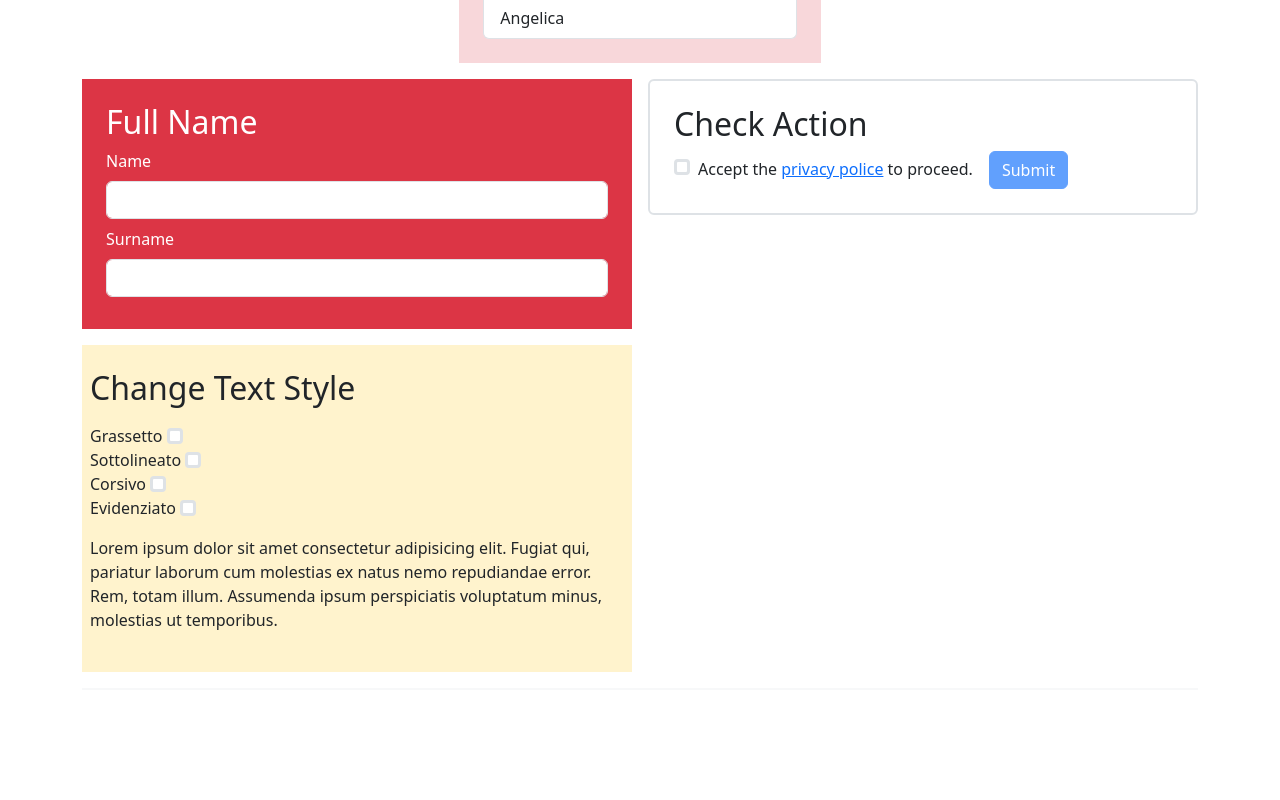
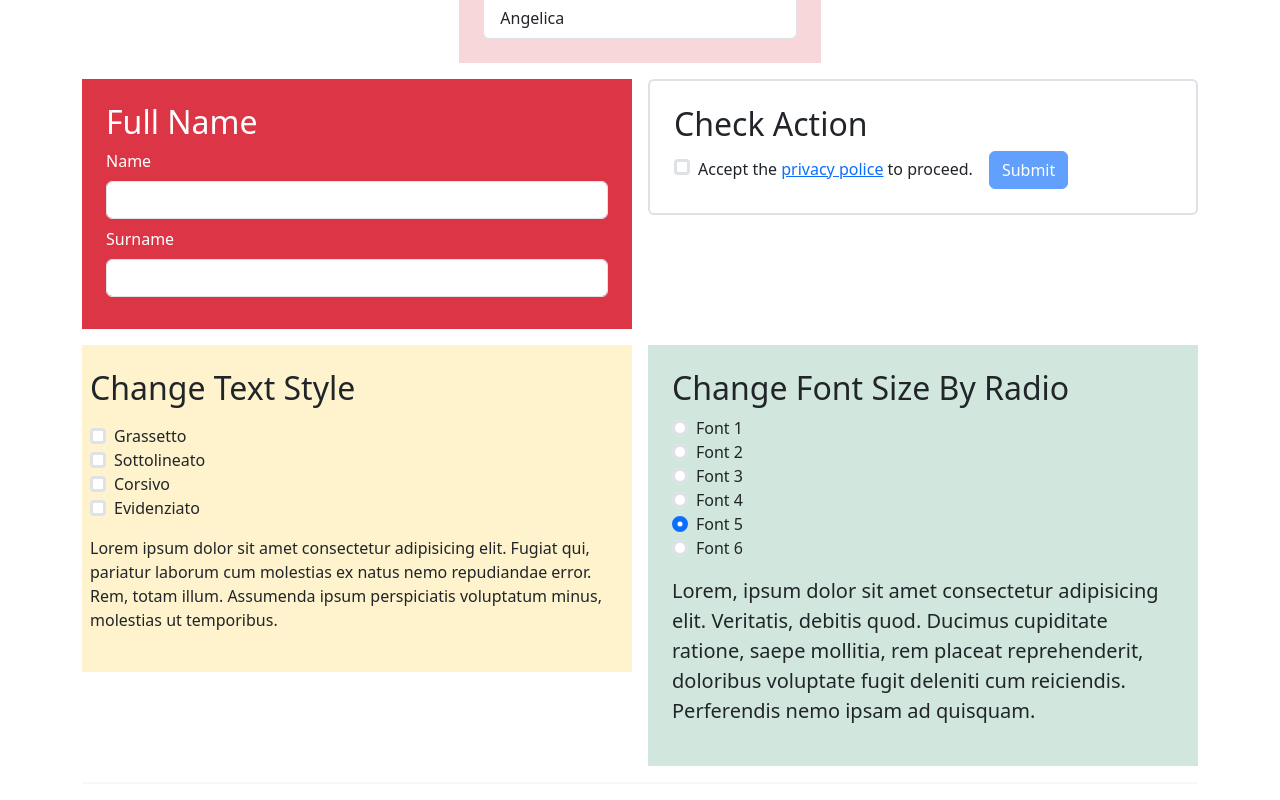
Before and after one commit to mariarita-depierro/react-binding, a React (Vite) app: page / in a window 1280 px wide. Shown: the part 952-1752 px from the top of the page. Before the commit the page ends 1658 px from the top, so only its background shows below. Built offline with nearby package versions, Linux system fonts and the light colour scheme.

Commit message:
add FontSizeByRadioSection.jsx

```diff
--- a/src/components/layout/Main.jsx
+++ b/src/components/layout/Main.jsx
@@ -6,6 +6,7 @@ import ToDoListSection from "../sections-parte1/ToDoListSection";
 import CharacterCounterSection from "../sections-parte2/CharacterCounterSection";
 import CheckActionSection from "../sections-parte2/CheckActionSection";
 import FilterByNameSection from "../sections-parte2/FilterByNameSection";
+import FontSizeByRadioSection from "../sections-parte2/FontSizeByRadioSection";
 import FullNameSection from "../sections-parte2/FullNameSection";
 import TextStyleByCheckbox from "../sections-parte2/TextStyleByCheckbox";
 import UpdateTextSection from "../sections-parte2/UpdateTextSection";
@@ -58,14 +59,14 @@ export default function Main() {
         <div className="col-md-6">
           <TextStyleByCheckbox />
         </div>
+        <div className="col-md-6">
+          <FontSizeByRadioSection />
+        </div>
       </div>
       <hr className="border" />
     </main>
   );
 }
-
-/* 7. ridimensiona il testo della pagina in base al radio button selezionato dall'utente
- */
 
 /* 8. converti e mostra il prezzo di un prodotto fisso in diverse valute (EUR, USD, GBP)
 aggiornando il simbolo e il valore in base alla select
--- a/src/components/sections-parte1/MessageByLanguageSection.jsx
+++ b/src/components/sections-parte1/MessageByLanguageSection.jsx
@@ -3,38 +3,7 @@ scegliendo tra diverse lingue tramite una serie di bottoni dedicati*/
 
 import { useState } from "react";
 
-const messages = [
-  {
-    id: "it",
-    label: "Italiano",
-    body: "Benvenuto",
-    color: "success",
-  },
-  {
-    id: "en",
-    label: "Inglese",
-    body: "Welcome",
-    color: "info",
-  },
-  {
-    id: "fr",
-    label: "Francese",
-    body: "Accueillir",
-    color: "secondary",
-  },
-  {
-    id: "de",
-    label: "Tedesco",
-    body: "Willkommen",
-    color: "warning",
-  },
-  {
-    id: "es",
-    label: "Spagnolo",
-    body: "Bienvenido",
-    color: "danger",
-  },
-];
+import { messages } from "../../lib/vars";
 
 export default function MessageByLanguageSection() {
   const [language, setLanguage] = useState("it");
--- a/src/components/sections-parte1/ToDoListSection.jsx
+++ b/src/components/sections-parte1/ToDoListSection.jsx
@@ -4,12 +4,7 @@ clicchiamo sull'elemento in questione.*/
 
 import { useState } from "react";
 
-const initialActivities = [
-  { id: 0, toDo: "Homework", completed: false },
-  { id: 2, toDo: "Cooking", completed: false },
-  { id: 3, toDo: "Shopping", completed: false },
-  { id: 4, toDo: "Play Videogames", completed: false },
-];
+import { initialActivities } from "../../lib/vars";
 
 export default function ToDoListSection() {
   // 1. Inizializziamo lo stato con l'intero array di attività
--- a/src/components/sections-parte2/FilterByNameSection.jsx
+++ b/src/components/sections-parte2/FilterByNameSection.jsx
@@ -3,7 +3,7 @@ schermo mostrando solo quelli che contengono la stringa digitata nell'input*/
 
 import { useState } from "react";
 
-const names = ["mariarita", "antonio", "maria", "angelica"];
+import { names } from "../../lib/vars";
 
 export default function FilterByNameSection() {
   const [name, setName] = useState("");
--- /dev/null
+++ b/src/components/sections-parte2/FontSizeByRadioSection.jsx
@@ -0,0 +1,36 @@
+/* 7. ridimensiona il testo della pagina in base al radio button selezionato dall'utente*/
+
+import { useState } from "react";
+
+import { fontSizeOptions } from "../../lib/vars";
+
+export default function FontSizeByRadioSection() {
+  const [selectedSize, setSelectedSize] = useState(5);
+
+  return (
+    <section className="bg-success-subtle p-4">
+      <h2>Change Font Size By Radio</h2>
+
+      {fontSizeOptions.map((option) => (
+        <div key={option.label}>
+          <input
+            type="radio"
+            name="fontSizeGroup"
+            id={option.label}
+            className="me-2 form-check-input border-3"
+            checked={selectedSize === option.fontSize}
+            onChange={() => setSelectedSize(option.fontSize)}
+          />
+          <label htmlFor={option.label}>{option.label}</label>
+        </div>
+      ))}
+
+      <p className={`mt-3 fs-${selectedSize}`}>
+        Lorem, ipsum dolor sit amet consectetur adipisicing elit. Veritatis,
+        debitis quod. Ducimus cupiditate ratione, saepe mollitia, rem placeat
+        reprehenderit, doloribus voluptate fugit deleniti cum reiciendis.
+        Perferendis nemo ipsam ad quisquam.
+      </p>
+    </section>
+  );
+}
--- a/src/components/sections-parte2/TextStyleByCheckbox.jsx
+++ b/src/components/sections-parte2/TextStyleByCheckbox.jsx
@@ -3,30 +3,7 @@ ad un testo target quando la checkbox associata viene attivata o disattivata*/
 
 import { useState } from "react";
 
-const styleOptions = [
-  {
-    label: "Grassetto",
-    font: "fw-bold",
-    isActive: false,
-  },
-
-  {
-    label: "Sottolineato",
-    font: "text-decoration-underline",
-    isActive: false,
-  },
-
-  {
-    label: "Corsivo",
-    font: "fst-italic",
-    isActive: false,
-  },
-  {
-    label: "Evidenziato",
-    font: "bg-warning",
-    isActive: false,
-  },
-];
+import { styleOptions } from "../../lib/vars";
 
 export default function TextStyleByCheckbox() {
   const [options, setOptions] = useState(styleOptions);
@@ -52,16 +29,16 @@ export default function TextStyleByCheckbox() {
 
       {options.map((option) => (
         <div key={option.label}>
-          <label className="form-check-label pe-1" htmlFor={option.label}>
-            {option.label}
-          </label>
           <input
-            className="form-check-input border-3 me-3"
+            className="form-check-input border-3 me-2"
             id={option.label}
             type="checkbox"
             checked={option.isActive}
             onChange={() => handleCheckOption(option.label)}
           />
+          <label className="form-check-label" htmlFor={option.label}>
+            {option.label}
+          </label>
         </div>
       ))}
 
--- /dev/null
+++ b/src/lib/vars.js
@@ -0,0 +1,102 @@
+/* Variables Section Parte I */
+
+// MessageByLanguageSection
+export const messages = [
+  {
+    id: "it",
+    label: "Italiano",
+    body: "Benvenuto",
+    color: "success",
+  },
+  {
+    id: "en",
+    label: "Inglese",
+    body: "Welcome",
+    color: "info",
+  },
+  {
+    id: "fr",
+    label: "Francese",
+    body: "Accueillir",
+    color: "secondary",
+  },
+  {
+    id: "de",
+    label: "Tedesco",
+    body: "Willkommen",
+    color: "warning",
+  },
+  {
+    id: "es",
+    label: "Spagnolo",
+    body: "Bienvenido",
+    color: "danger",
+  },
+];
+
+//ToDoListSection
+export const initialActivities = [
+  { id: 0, toDo: "Homework", completed: false },
+  { id: 2, toDo: "Cooking", completed: false },
+  { id: 3, toDo: "Shopping", completed: false },
+  { id: 4, toDo: "Play Videogames", completed: false },
+];
+
+/* Variables Section Parte II */
+
+//FilterByNameSection
+export const names = ["mariarita", "antonio", "maria", "angelica"];
+
+//TextStyleByCheckbox
+export const styleOptions = [
+  {
+    label: "Grassetto",
+    font: "fw-bold",
+    isActive: false,
+  },
+
+  {
+    label: "Sottolineato",
+    font: "text-decoration-underline",
+    isActive: false,
+  },
+
+  {
+    label: "Corsivo",
+    font: "fst-italic",
+    isActive: false,
+  },
+  {
+    label: "Evidenziato",
+    font: "bg-warning",
+    isActive: false,
+  },
+];
+
+//FontSizeByRadioSection
+export const fontSizeOptions = [
+  {
+    label: "Font 1",
+    fontSize: 1,
+  },
+  {
+    label: "Font 2",
+    fontSize: 2,
+  },
+  {
+    label: "Font 3",
+    fontSize: 3,
+  },
+  {
+    label: "Font 4",
+    fontSize: 4,
+  },
+  {
+    label: "Font 5",
+    fontSize: 5,
+  },
+  {
+    label: "Font 6",
+    fontSize: 6,
+  },
+];
```
